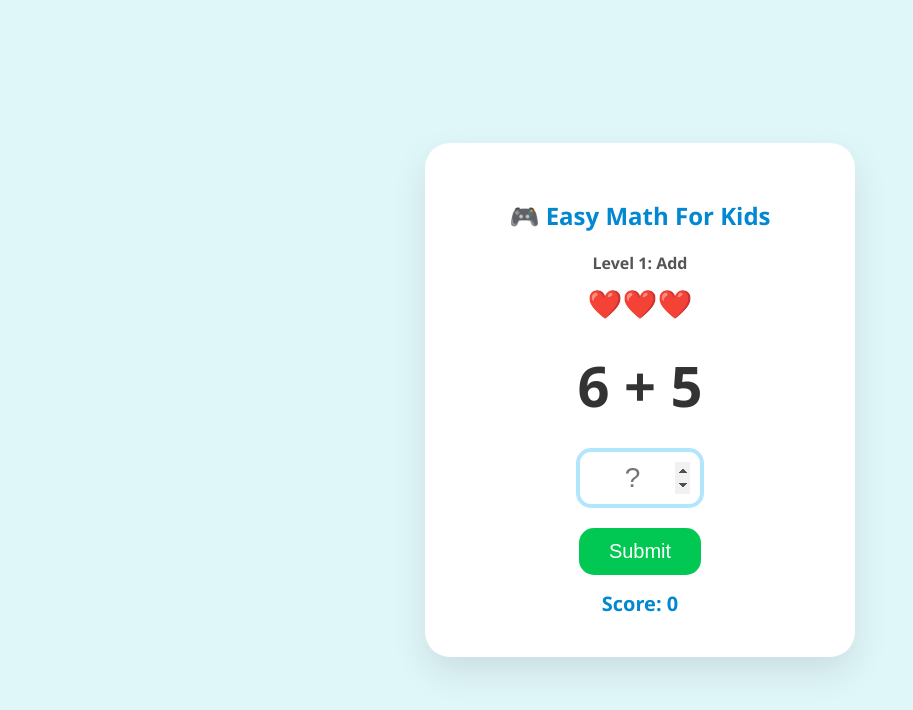
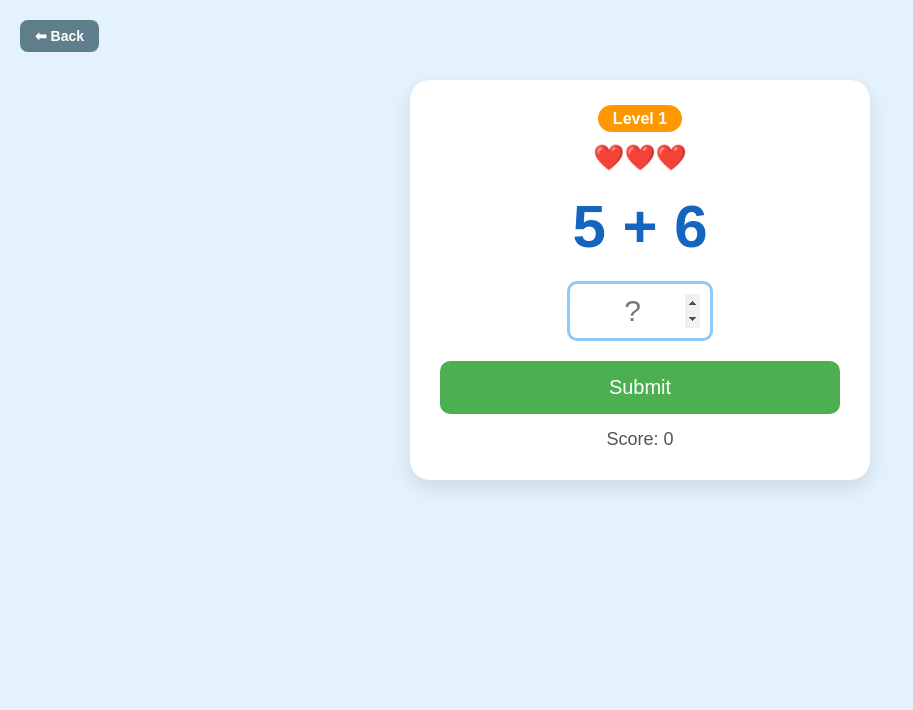
Before and after one commit to nankhaing/Mathgame, a plain HTML site: page play.html in a window 1280 px wide. Shown: the whole page, without its empty margins (0-913 px from the left). Drawn offline with Linux system fonts and the light colour scheme.

Commit message:
Update play.html

```diff
--- a/play.html
+++ b/play.html
@@ -3,116 +3,142 @@
 <head>
     <meta charset="UTF-8">
     <meta name="viewport" content="width=device-width, initial-scale=1.0">
-    <title>Easy Math For Kids</title>
+    <title>Math Game - Play</title>
     <style>
-        body { font-family: 'Segoe UI', sans-serif; text-align: center; background-color: #e0f7fa; margin: 0; display: flex; justify-content: center; align-items: center; height: 100vh; }
-        #game-box { background: white; padding: 40px; border-radius: 25px; box-shadow: 0 15px 35px rgba(0,0,0,0.1); width: 350px; }
-        h1 { color: #0288d1; font-size: 24px; margin-bottom: 20px; }
-        .level-info { font-weight: bold; color: #555; margin-bottom: 10px; }
-        .hearts { color: #ff5252; font-size: 28px; margin-bottom: 15px; }
-        #question { font-size: 56px; font-weight: bold; color: #333; margin: 25px 0; }
-        input { font-size: 28px; width: 100px; text-align: center; border: 4px solid #b3e5fc; border-radius: 15px; padding: 10px; outline: none; }
-        button { font-size: 20px; background: #00c853; color: white; border: none; padding: 12px 30px; border-radius: 15px; cursor: pointer; margin-top: 20px; transition: transform 0.1s; }
-        button:active { transform: scale(0.95); }
-        #score { font-size: 20px; color: #0288d1; margin-top: 15px; font-weight: bold; }
+        body { font-family: 'Arial', sans-serif; text-align: center; background: #e3f2fd; margin: 0; padding: 20px; }
+
+        .back-btn {
+            position: absolute;
+            top: 20px;
+            left: 20px;
+            padding: 8px 15px;
+            background: #607d8b;
+            color: white;
+            text-decoration: none;
+            border-radius: 8px;
+            font-size: 14px;
+            font-weight: bold;
+        }
+
+        .game-card { background: white; max-width: 400px; margin: 60px auto; padding: 30px; border-radius: 20px; box-shadow: 0 8px 20px rgba(0,0,0,0.1); position: relative; }
+        .level-tag { background: #ff9800; color: white; padding: 5px 15px; border-radius: 15px; font-weight: bold; }
+        .hearts { color: #f44336; font-size: 25px; margin: 15px 0; }
+        #question { font-size: 60px; font-weight: bold; color: #1565c0; margin: 20px 0; }
+        input { font-size: 30px; width: 120px; text-align: center; border: 3px solid #90caf9; border-radius: 10px; padding: 10px; outline: none; }
+        .submit-btn { display: block; width: 100%; margin-top: 20px; padding: 15px; font-size: 20px; background: #4caf50; color: white; border: none; border-radius: 10px; cursor: pointer; }
+        .submit-btn:active { background: #388e3c; }
+        .score { margin-top: 15px; font-size: 18px; color: #555; }
     </style>
 </head>
 <body>
 
-<div id="game-box">
-    <h1>🎮 Easy Math For Kids</h1>
-    <div class="level-info" id="current-level-text">Level 1: Add</div>
-    <div class="hearts" id="lives">❤️❤️❤️</div>
+<a href="index.html" class="back-btn">⬅ Back</a>
 
-    <div id="question">? + ?</div>
-    <input type="number" id="answer" placeholder="?" autocomplete="off">
-    <br>
-    <button onclick="checkAnswer()">Submit</button>
+<div class="game-card">
+    <span class="level-tag" id="level-name">Level 1</span>
+    <div class="hearts" id="hearts">❤️❤️❤️</div>
 
-    <div id="score">Score: 0</div>
+    <div id="question">--</div>
+    <input type="number" id="user-answer" placeholder="?" pattern="\d*" inputmode="numeric">
+
+    <button class="submit-btn" onclick="check()">Submit</button>
+    <div class="score">Score: <span id="score">0</span></div>
 </div>
 
 <script>
-    // URL ကနေ ဘယ် Level ရွေးထားလဲဆိုတာ ဖတ်တာပါ
-    const urlParams = new URLSearchParams(window.location.search);
-    let level = parseInt(urlParams.get('level')) || 1;
-
+    const params = new URLSearchParams(window.location.search);
+    const level = parseInt(params.get('level')) || 1;
     let score = 0;
     let lives = 3;
-    let num1, num2, correctAnswer, operator;
+    let currentAns;
 
-    function setupGame() {
-        const levels = {
-            1: "Level 1: Add",
-            2: "Level 2: Subtract",
-            3: "Level 3: Add & Subtract",
-            4: "Level 4: Multiply",
-            5: "Level 5: Mixed",
-            6: "Level 6: Hard Mix"
-        };
-        document.getElementById('current-level-text').innerText = levels[level];
-        generateQuestion();
-    }
+    // --- Sound Effects Logic ---
+    const audioCtx = new (window.AudioContext || window.webkitAudioContext)();
 
-    function generateQuestion() {
-        let maxNum = level === 6 ? 20 : 10; // Hard Mix ဆိုရင် ကိန်းဂဏန်း ပိုကြီးမယ်
+    function playSound(type) {
+        const osc = audioCtx.createOscillator();
+        const gain = audioCtx.createGain();
+        osc.connect(gain);
+        gain.connect(audioCtx.destination);
 
-        num1 = Math.floor(Math.random() * maxNum) + 1;
-        num2 = Math.floor(Math.random() * maxNum) + 1;
-
-        // Level အလိုက် Operator ရွေးချယ်မှု
-        if (level === 1) operator = '+';
-        else if (level === 2) operator = '-';
-        else if (level === 3) operator = Math.random() > 0.5 ? '+' : '-';
-        else if (level === 4) operator = '×';
-        else if (level === 5) {
-            let ops = ['+', '-', '×'];
-            operator = ops[Math.floor(Math.random() * ops.length)];
-        }
-        else {
-            let ops = ['+', '-', '×'];
-            operator = ops[Math.floor(Math.random() * ops.length)];
-        }
-
-        // အနှုတ်ဆိုရင် အဖြေ အနှုတ်မထွက်အောင် ကြီးတဲ့ကိန်းကို ရှေ့ထားမယ်
-        if (operator === '-' && num1 < num2) [num1, num2] = [num2, num1];
-
-        if (operator === '+') correctAnswer = num1 + num2;
-        if (operator === '-') correctAnswer = num1 - num2;
-        if (operator === '×') correctAnswer = num1 * num2;
-
-        document.getElementById('question').innerText = `${num1} ${operator} ${num2}`;
-        document.getElementById('answer').value = '';
-        document.getElementById('answer').focus();
-    }
-
-    function checkAnswer() {
-        const userAnswer = parseInt(document.getElementById('answer').value);
-
-        if (userAnswer === correctAnswer) {
-            score += 10;
-            document.getElementById('score').innerText = `Score: ${score}`;
-            generateQuestion();
+        if (type === 'correct') {
+            osc.type = 'sine';
+            osc.frequency.setValueAtTime(523.25, audioCtx.currentTime); // C5
+            osc.frequency.exponentialRampToValueAtTime(880, audioCtx.currentTime + 0.1);
+            gain.gain.setValueAtTime(0.1, audioCtx.currentTime);
+            gain.gain.exponentialRampToValueAtTime(0.01, audioCtx.currentTime + 0.3);
+            osc.start();
+            osc.stop(audioCtx.currentTime + 0.3);
         } else {
-            lives--;
-            updateLives();
-            if (lives <= 0) {
-                alert("Game Over! Your Score: " + score);
-                window.location.href = 'index.html'; // ရှုံးရင် အစပြန်သွားမယ်
-            }
+            osc.type = 'sawtooth';
+            osc.frequency.setValueAtTime(150, audioCtx.currentTime);
+            gain.gain.setValueAtTime(0.1, audioCtx.currentTime);
+            gain.gain.exponentialRampToValueAtTime(0.01, audioCtx.currentTime + 0.2);
+            osc.start();
+            osc.stop(audioCtx.currentTime + 0.2);
         }
     }
 
-    function updateLives() {
-        document.getElementById('lives').innerText = "❤️".repeat(lives);
+    // --- Game Logic ---
+    function nextQuestion() {
+        let n1, n2, op;
+        let max = 10;
+
+        switch(level) {
+            case 1: op = '+'; break;
+            case 2: op = '-'; break;
+            case 3: op = Math.random() > 0.5 ? '+' : '-'; break;
+            case 4: op = '*'; max = 6; break;
+            case 5:
+                op = ['+','-','*'][Math.floor(Math.random()*3)];
+                break;
+            case 6:
+                op = ['+','-','*'][Math.floor(Math.random()*3)];
+                max = 20;
+                break;
+        }
+
+        n1 = Math.floor(Math.random() * max) + 1;
+        n2 = Math.floor(Math.random() * max) + 1;
+        if (op === '-' && n1 < n2) [n1, n2] = [n2, n1];
+
+        if (op === '+') currentAns = n1 + n2;
+        if (op === '-') currentAns = n1 - n2;
+        if (op === '*') { currentAns = n1 * n2; op = '×'; }
+
+        document.getElementById('question').innerText = `${n1} ${op} ${n2}`;
+        document.getElementById('level-name').innerText = "Level " + level;
+        document.getElementById('user-answer').value = '';
+        document.getElementById('user-answer').focus();
     }
 
-    // Enter ခေါက်ရင်လည်း အဖြေစစ်လို့ရအောင်
-    document.getElementById('answer').addEventListener('keypress', function (e) {
-        if (e.key === 'Enter') checkAnswer();
+    function check() {
+        const input = document.getElementById('user-answer');
+        const ans = parseInt(input.value);
+
+        if (ans === currentAns) {
+            playSound('correct');
+            score += 10;
+            document.getElementById('score').innerText = score;
+            nextQuestion();
+        } else {
+            playSound('wrong');
+            lives--;
+            document.getElementById('hearts').innerText = "❤️".repeat(lives);
+            if (lives <= 0) {
+                alert("Game Over! Final Score: " + score);
+                window.location.href = 'index.html';
+            }
+            input.value = '';
+            input.focus();
+        }
+    }
+
+    document.getElementById('user-answer').addEventListener('keyup', (e) => {
+        if(e.key === 'Enter') check();
     });
 
-    setupGame();
+    nextQuestion();
 </script>
 
 </body>
```
